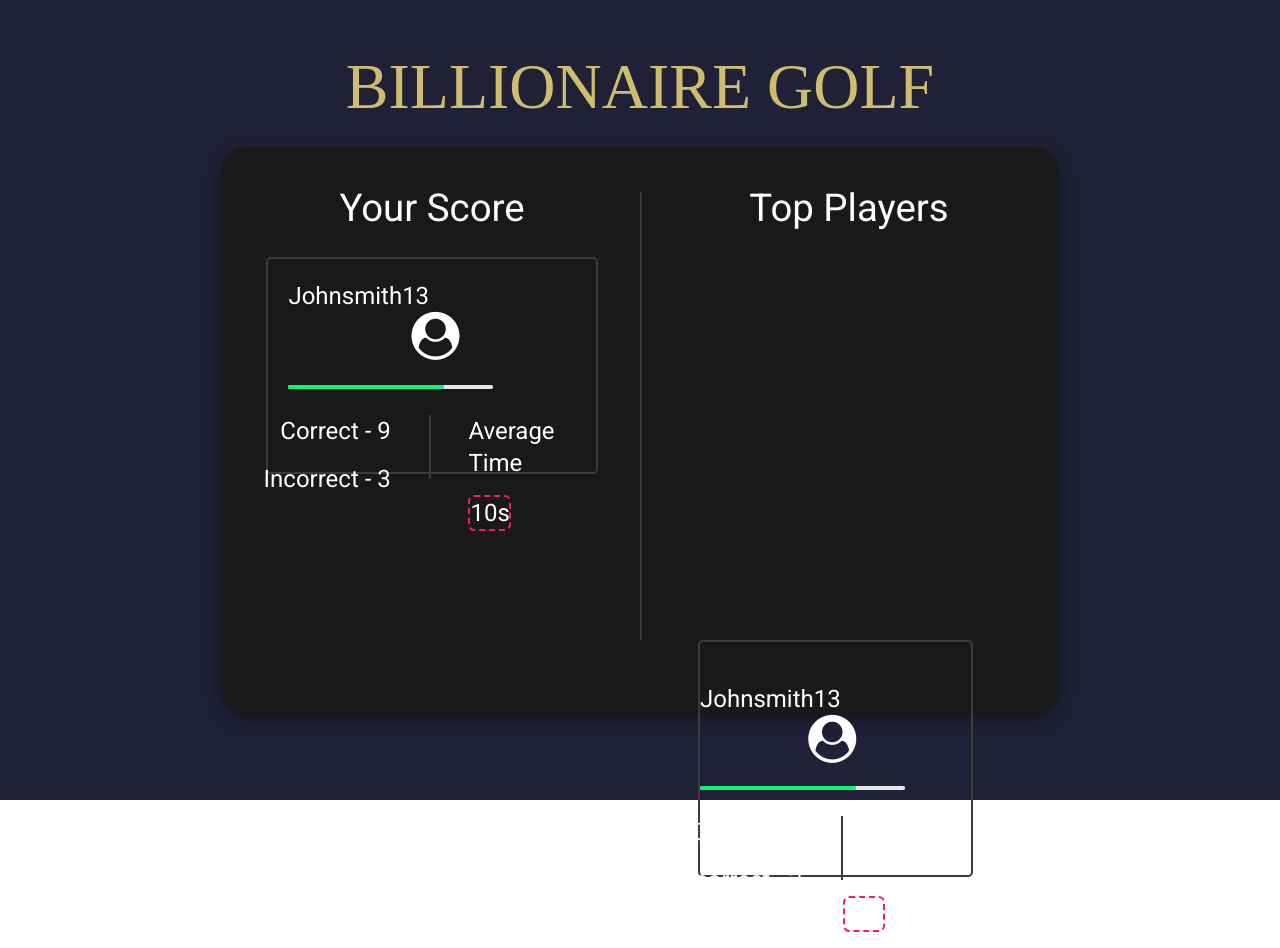
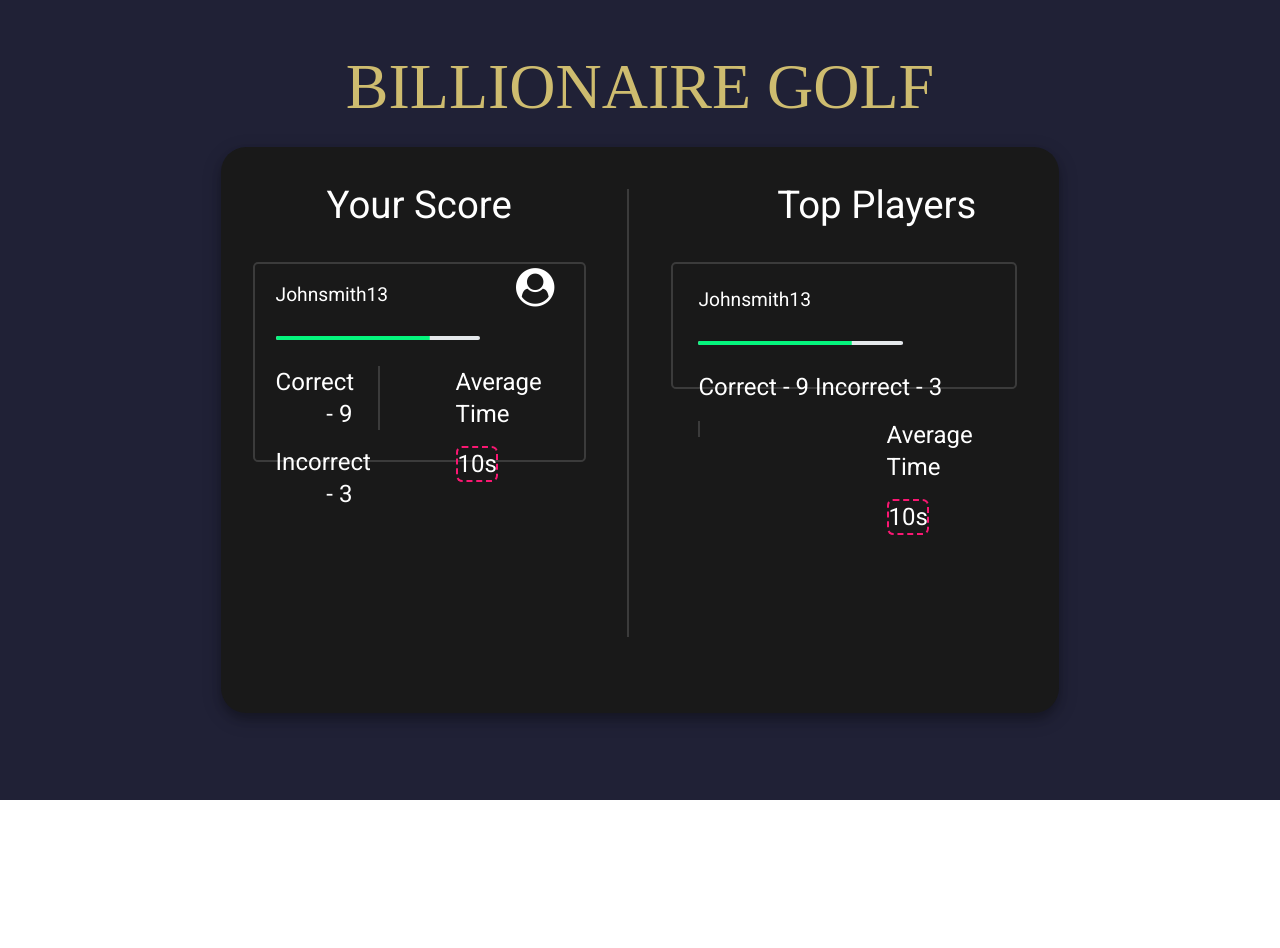
Before and after one commit to LachlanDow/Industry_Proj_Team5, an Angular app in the folder Front-end/become-billionaire/: page / in a window 1280 px wide. Both pictures are taken after a click on the button "Leaderboard". After the commit the page ends 800 px from the top, so only its background shows below. Built offline with nearby package versions, Linux system fonts and the light colour scheme; a web font is replaced by a local one.

Commit message:
Adjusting position of the top players div

```diff
--- a/Front-end/become-billionaire/src/app/leaderboard/leaderboard.component.css
+++ b/Front-end/become-billionaire/src/app/leaderboard/leaderboard.component.css
@@ -3,7 +3,8 @@ div.box {
 
     height: 80%;
     width: 100%;
-    margin-top: 5%;
+    margin-top: 3vw;
+    margin-left: -1vw;
   }
 
   div.div1 {
@@ -25,26 +26,29 @@ div.box {
   div.div2 {
 
     height: 100%;
+    width: 40%;
+    float: right;
   }
 
   div.clear {
     clear: both;
     height: 1px;
     overflow: hidden;
-    font-size: 0pt;
+
     margin-top: -1px;
   }
   .userInfo {
     border: 0.2vw solid  #3B3B3B;
     border-radius: 0.4vw;
     font-family: "Roboto";
+
     text-align: left;
     height: 15vw;
     color: white;
     margin-left: 10%;
     margin-right: 10%;
-    margin-top: 5%;
-    padding-top: 5%;
+    margin-top:2%;
+    padding-top: 1%;
     padding-left: 5%;
 
 
@@ -62,9 +66,9 @@ div.box {
     font-family: "Roboto";
     text-align: center;
 
-    padding-bottom: 3%;
+    padding-bottom: 2vw;
     color: white;
-    font-size: 3vw ;
+    font-size: 3vw;
   }
 
   ::ng-deep .mat-progress-bar-fill::after {
@@ -87,12 +91,12 @@ div.box {
 }
 
 .divLeft {
-  margin-left: -2vw;
-  width:10vw;
+
+  width:6vw;
   display:block;
   float: left;
   text-align: right;
-  padding-right: 3vw;
+  padding-right: 2vw;
 
 }
 .divRight {
@@ -115,10 +119,16 @@ div.box {
     border-radius: 0.4vw;
     float: right;
     text-align: left;
-    height: 15vw;
+    height: 8vw;
+    width: 95%;
     color: white;
-    margin-left: 20%;
-    margin-right: 10%;
-    padding-top: 5%;
+
+    margin-right: 8%;
+
+    padding-top: 6%;
+    padding-left: 2vw;
 
 }
+.nameSize {
+  font-size: 1.5vw;
+}
--- a/Front-end/become-billionaire/src/app/leaderboard/leaderboard.component.html
+++ b/Front-end/become-billionaire/src/app/leaderboard/leaderboard.component.html
@@ -4,21 +4,25 @@
    <div class="div1">
    <h1 class="headers">Your Score</h1>
    <div class="userInfo">
-      <h1>Johnsmith13 <i class="fa fa-user-circle fa-2x profileIcon"></i></h1>
+      <h1 class="nameSize">Johnsmith13 <i class="fa fa-user-circle fa-2x profileIcon"></i></h1>
       <mat-progress-bar class="progressBar" mode="determinate" [value]="userScore"></mat-progress-bar>
       <span class="divLeft rightborder"><h1>Correct - 9</h1><h1>Incorrect - 3</h1></span>
       <span class="divRight"><h1>Average Time</h1><h1 class="timer">10s</h1></span>
    </div>
    </div>
+
+
    <div class="div2">
       <h1 class="headers">Top Players</h1>
       <div class="topPlayerInfo">
-         <h1 class="">Johnsmith13 <i class="fa fa-user-circle fa-2x profileIcon"></i></h1>
+         <h1 class="nameSize">Johnsmith13 </h1>
          <mat-progress-bar class="progressBar" mode="determinate" [value]="userScore"></mat-progress-bar>
-         <span class="divLeft rightborder"><h1>Correct - 9</h1><h1>Incorrect - 3</h1></span>
+         <span class="rightborder"><h1>Correct - 9 Incorrect - 3</h1></span>
          <span class="divRight"><h1>Average Time</h1><h1 class="timer">10s</h1></span>
       </div>
 
    </div>
+
+
    <div class="clear">
 </div>
--- a/Front-end/become-billionaire/src/app/leaderboard/leaderboard.component.ts
+++ b/Front-end/become-billionaire/src/app/leaderboard/leaderboard.component.ts
@@ -8,7 +8,7 @@ import { Component, OnInit } from '@angular/core';
 export class LeaderboardComponent implements OnInit {
   display = false;
 
-  userScore = 76;
+  userScore = 75;
   constructor() {
   }
 
```
